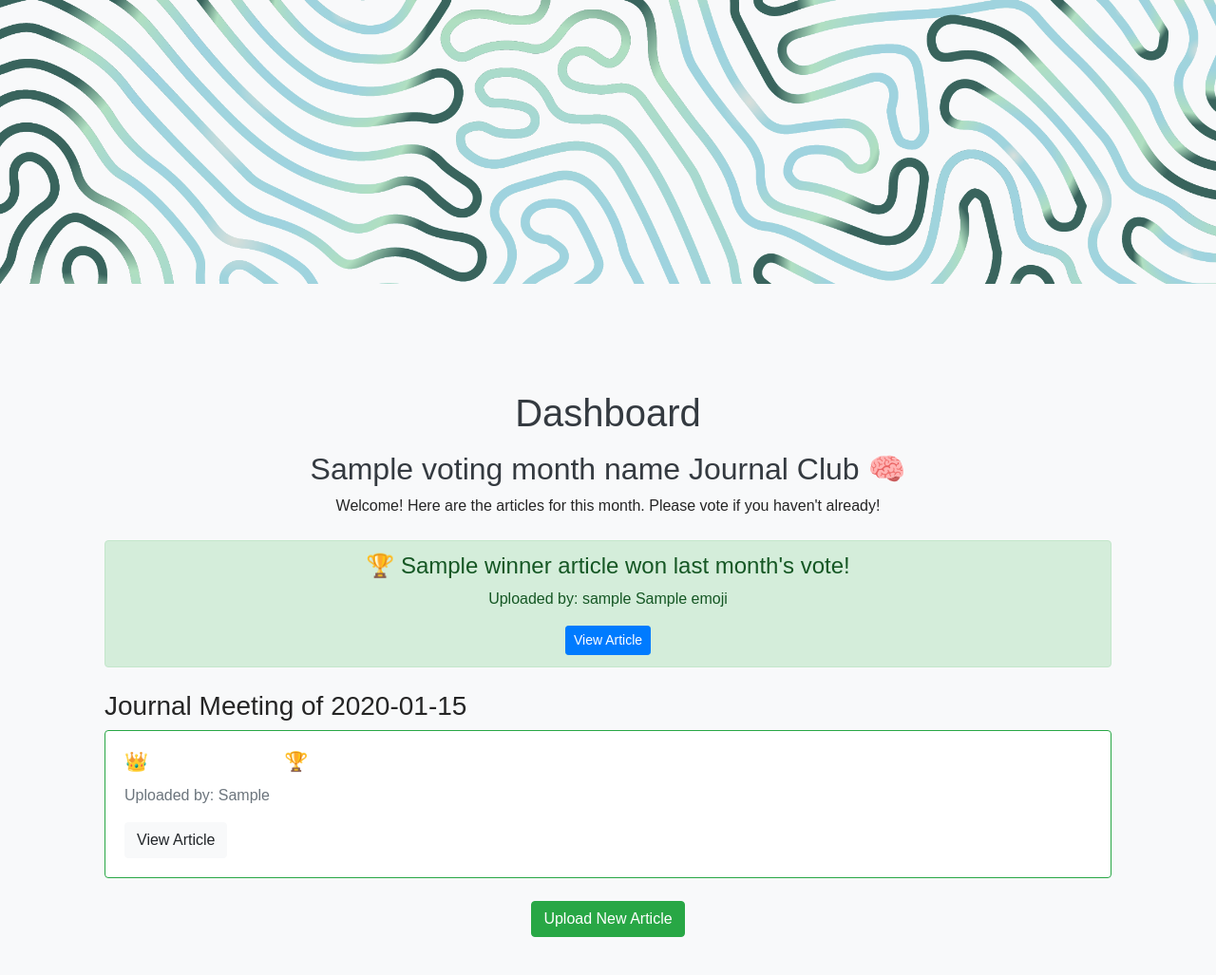
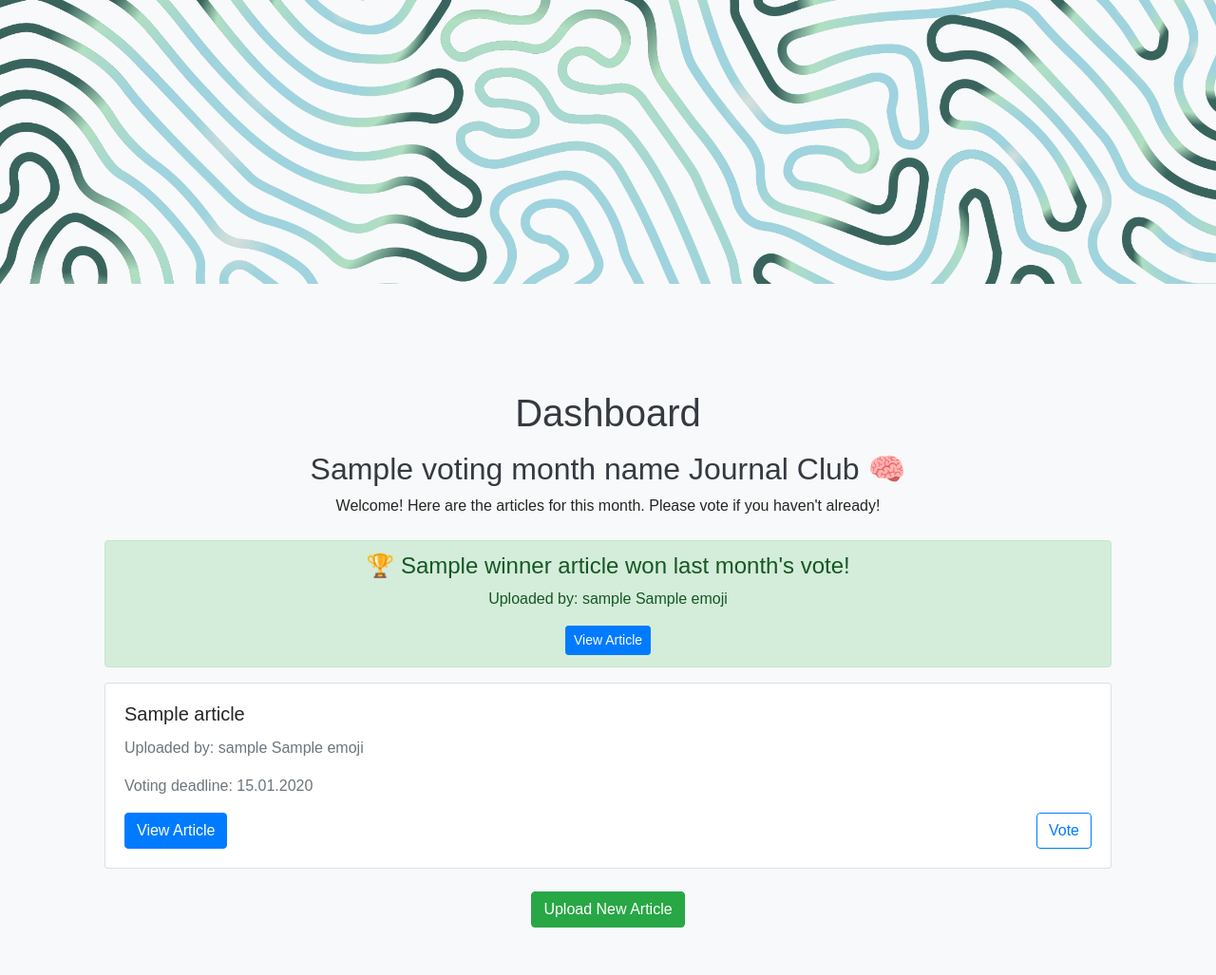
Before and after one commit to mariesantillo/journal-club, a Flask app: template templates/dashboard.html in a window 1280 px wide. Shown: the part 57-1084 px from the top of the page at 95% size. After the commit the page ends 1034 px from the top, so only its background shows below. Run offline with Flask 3, Linux system fonts and the light colour scheme; the template is opened without the code that fills it: most values are stand-ins (such as "Sample title", 1, 10 or a date in 2020); some libraries are stand-ins or nearby versions.

Commit message:
fix dashboard html

```diff
--- a/templates/dashboard.html
+++ b/templates/dashboard.html
@@ -41,41 +41,24 @@
         <script src="https://cdn.jsdelivr.net/npm/canvas-confetti@1.3.1/dist/confetti.browser.min.js"></script>
     {% endif %}
 
-    {% if articles_by_meeting %}
-        {% for meeting_date, data in articles_by_meeting.items() %}
-            <div class="meeting-section mt-4">
-                <h3>Journal Meeting of {{ meeting_date.strftime('%d.%m.%Y') }}</h3>
-
-                {% if data.winner %}
-                    <div class="card mb-4 border-success">
-                        <div class="card-body bg-teal text-white">
-                            <h5 class="card-title">👑 {{ data.winner['title'] }} 🏆</h5>
-                            <p class="card-text text-muted">Uploaded by: {{ data.winner['uploaded_by'] }}</p>
-                            <a href="{{ url_for('view_article', article_id=data.winner['id']) }}" class="btn btn-light">View Article</a>
-                        </div>
-                    </div>
-                {% endif %}
-
-                {% for article in data.articles %}
-                    {% if article['id'] != data.winner['id'] %}
+    {% if articles %}
+        {% for article in articles %}
             <div class="card mb-4">
                 <div class="card-body">
-                                <h5 class="card-title">{{ article['title'] }}</h5>
-                                <p class="card-text text-muted">Uploaded by: {{ article['uploaded_by'] }}</p>
+                    <h5 class="card-title">{{ article.title }}</h5>
+                    <p class="card-text text-muted">Uploaded by: {{ article.user_name }} {{ article.emoji }}</p>
+                    <p class="text-muted">Voting deadline: {{ article.voting_deadline.strftime('%d.%m.%Y') }}</p>
 
                     <div class="d-flex justify-content-between align-items-center">
-                                    <a href="{{ url_for('view_article', article_id=article['id']) }}" class="btn btn-primary">View Article</a>
+                        <a href="{{ url_for('view_article', article_id=article.id) }}" class="btn btn-primary">View Article</a>
 
-                                    {% if current_user.id in article['voted_users'] %}
+                        {% if current_user.id in article.voted_users %}
                             <button class="btn btn-outline-secondary" disabled>Voted</button>
                         {% else %}
-                                        <a href="{{ url_for('vote', article_id=article['id']) }}" class="btn btn-outline-primary">Vote</a>
+                            <a href="{{ url_for('vote', article_id=article.id) }}" class="btn btn-outline-primary">Vote</a>
                         {% endif %}
                     </div>
                 </div>
-                        </div>
-                    {% endif %}
-                {% endfor %}
             </div>
         {% endfor %}
     {% else %}
```
Lines whose indentation alone changed are shown as unchanged.
